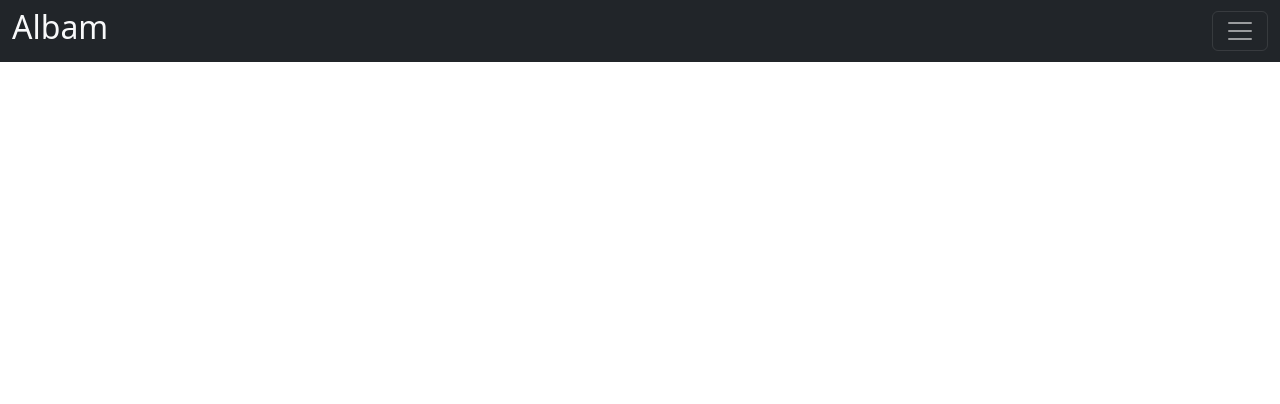
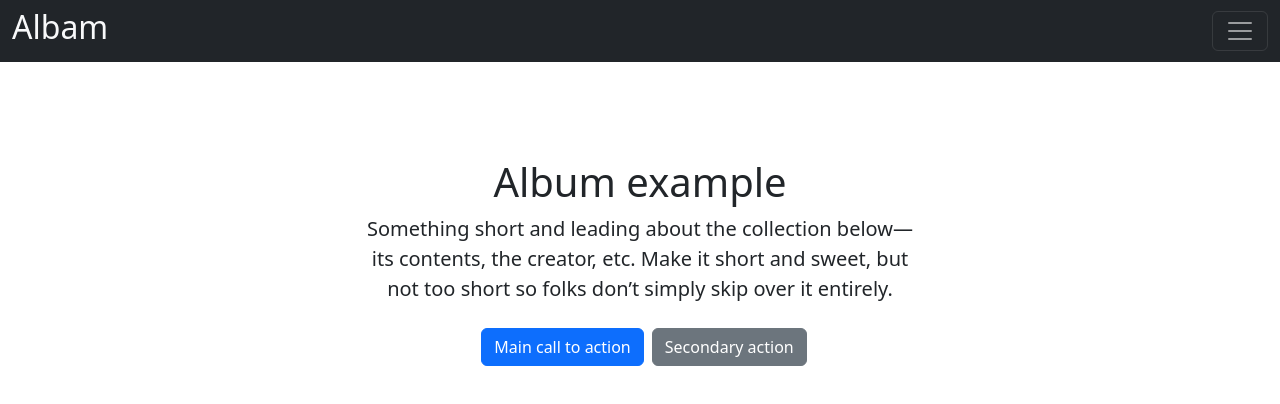
Before and after one commit to itsDipaks/Angular-Learning, an Angular app in the folder Assignments/AlbamApp/: page / in a window 1280 px wide. Shown: the top 404 px of the page. Built offline with nearby package versions, Linux system fonts and the light colour scheme.

Commit message:
Intro Postion Done

```diff
--- a/Assignments/AlbamApp/src/app/Components/intro/intro.component.html
+++ b/Assignments/AlbamApp/src/app/Components/intro/intro.component.html
@@ -1 +1,16 @@
-<p>intro works!</p>
+<section class="py-5 text-center container">
+  <div class="row py-lg-5">
+    <div class="col-lg-6 col-md-8 mx-auto">
+      <h1 class="fw-light">Album example</h1>
+      <p class="lead text-body-secondary">
+        Something short and leading about the collection below—its contents, the
+        creator, etc. Make it short and sweet, but not too short so folks don’t
+        simply skip over it entirely.
+      </p>
+      <p>
+        <a href="#" class="btn btn-primary my-2 mx-2">Main call to action</a>
+        <a href="#" class="btn btn-secondary my-2">Secondary action</a>
+      </p>
+    </div>
+  </div>
+</section>
--- a/Assignments/AlbamApp/src/app/Components/navbar/navbar.component.html
+++ b/Assignments/AlbamApp/src/app/Components/navbar/navbar.component.html
@@ -9,7 +9,7 @@
         sites or contact information.
       </p>
     </div>
-    <div class="text-light w-5">
+    <div class="text-light w-8 pr-14">
       <h4>Contact</h4>
       <p>Follow On Twitter</p>
       <p>Follow On facebook</p>
--- a/Assignments/AlbamApp/src/app/Components/navbar/navbar.component.ts
+++ b/Assignments/AlbamApp/src/app/Components/navbar/navbar.component.ts
@@ -7,4 +7,5 @@ import { Component } from '@angular/core';
 })
 export class NavbarComponent {
 
+
 }
--- a/Assignments/AlbamApp/src/app/app.component.ts
+++ b/Assignments/AlbamApp/src/app/app.component.ts
@@ -5,7 +5,7 @@ import { Component } from '@angular/core';
   template: `
   <div>
 <app-navbar></app-navbar>
-
+<app-intro></app-intro>
   </div>
 
 
```
